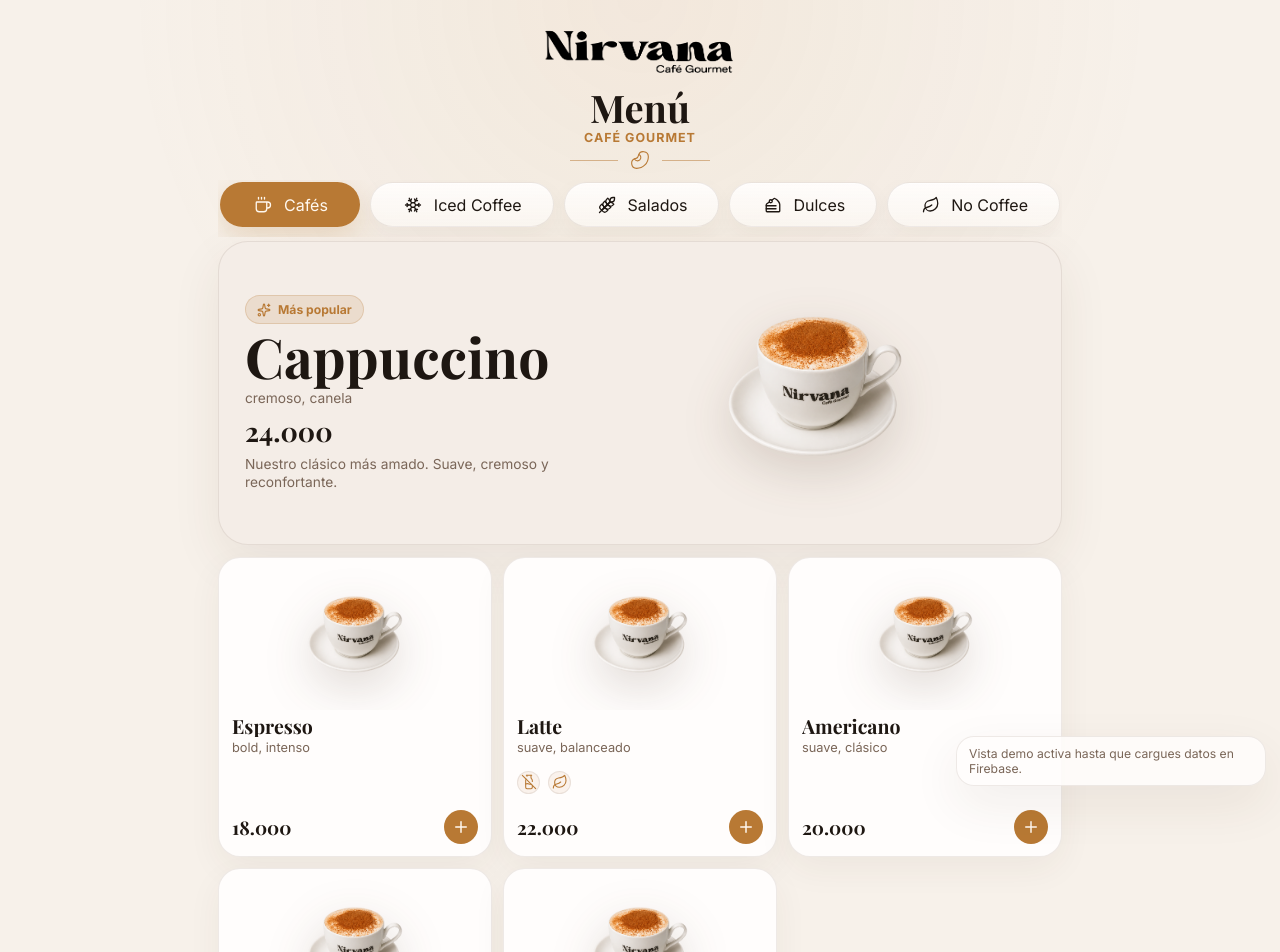
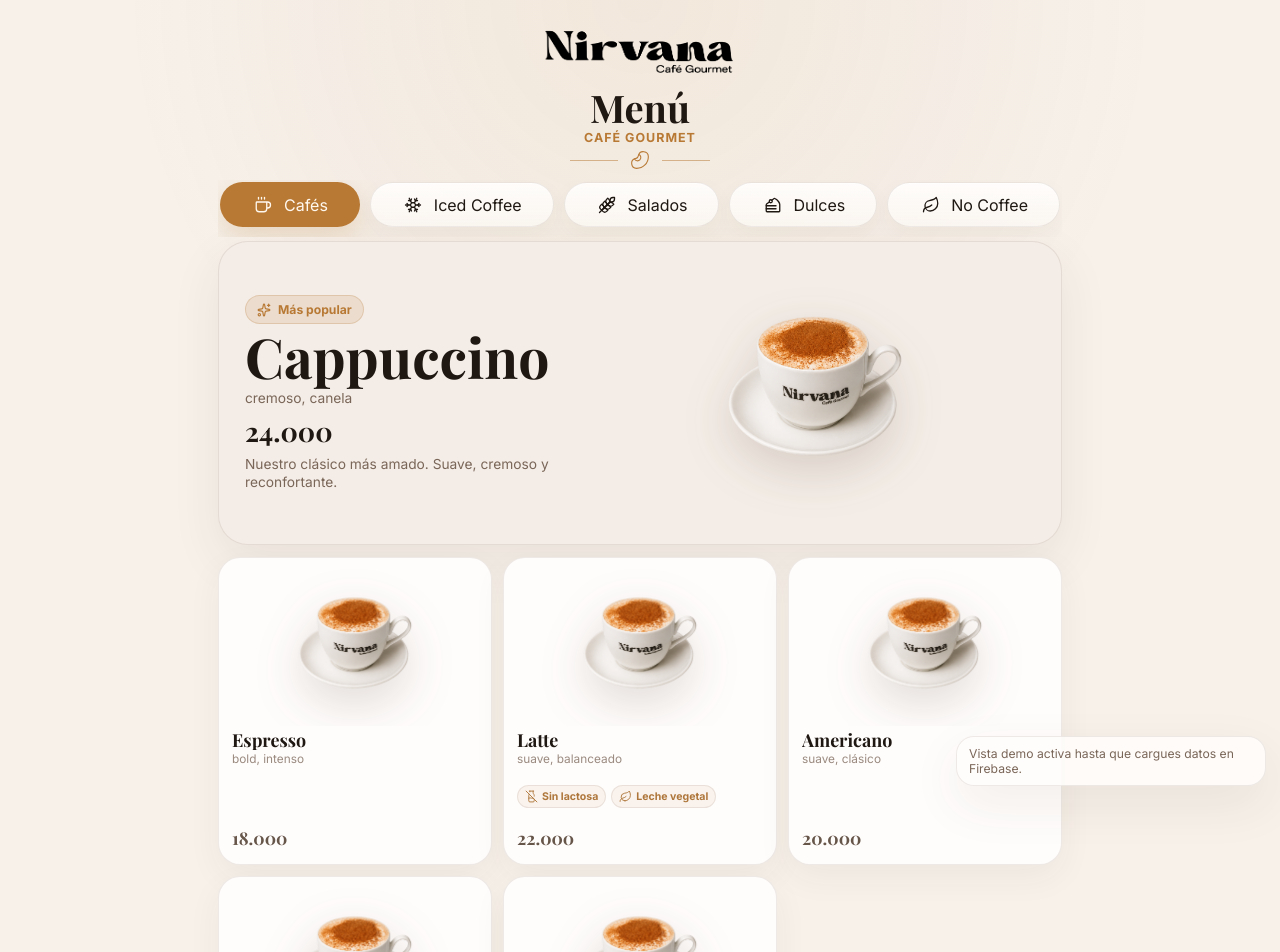
Before and after one commit to Gastonmaluff/MENU-DIGITAL, a React (Vite) app: page / in a window 1280 px wide. Shown: the top 952 px of the page. Built offline with nearby package versions, Linux system fonts and the light colour scheme; no server answers; the database is empty.

Commit message:
Replace product card plus buttons with option badges

```diff
--- a/src/components/public/ProductCard.jsx
+++ b/src/components/public/ProductCard.jsx
@@ -1,4 +1,3 @@
-import { Plus } from 'lucide-react';
 import { formatPrice } from '../../utils/format';
 import ProductImage from './ProductImage';
 import ProductOptionIcons from './ProductOptionIcons';
@@ -18,9 +17,6 @@
       </div>
       <div className="product-card-footer">
         <strong>{formatPrice(product.price)}</strong>
-        <span className="round-action">
-          <Plus size={18} />
-        </span>
       </div>
     </button>
   );
--- a/src/components/public/ProductOptionIcons.jsx
+++ b/src/components/public/ProductOptionIcons.jsx
@@ -10,7 +10,8 @@
     <div className={`product-option-icons product-option-icons--${size}`} aria-label="Opciones disponibles">
       {visibleOptions.map(({ key, label, Icon }) => (
         <span key={key} title={label} aria-label={label}>
-          <Icon size={size === 'modal' ? 19 : 16} strokeWidth={1.6} />
+          <Icon size={size === 'modal' ? 18 : 13} strokeWidth={1.7} />
+          <b>{label}</b>
         </span>
       ))}
     </div>
--- a/src/styles.css
+++ b/src/styles.css
@@ -356,7 +356,7 @@
   overflow: hidden;
 }
 .product-image-frame--tiny { width: 74px; height: 74px; }
-.product-image-frame--small { height: 142px; padding: 0 4px 10px; }
+.product-image-frame--small { height: 158px; padding: 0 2px 8px; }
 .product-image-frame--medium { height: 220px; }
 .product-image-frame--large { height: 330px; }
 .product-image-frame--featured { height: 266px; padding: 0 0 14px; }
@@ -374,8 +374,8 @@
   max-height: 106%;
 }
 .product-image-frame--small .product-image {
-  max-width: 82%;
-  max-height: 110%;
+  max-width: 88%;
+  max-height: 116%;
 }
 .product-image-placeholder {
   width: 86px;
@@ -400,10 +400,10 @@
   padding: 10px 13px 12px;
   color: inherit;
   text-align: left;
-  min-height: 300px;
+  min-height: 308px;
   display: grid;
-  grid-template-rows: 142px minmax(78px, 1fr) 34px;
-  gap: 6px;
+  grid-template-rows: 158px minmax(82px, 1fr) 30px;
+  gap: 5px;
   transition: transform 180ms ease, box-shadow 180ms ease;
 }
 .product-card:hover,
@@ -412,24 +412,25 @@
   box-shadow: var(--shadow-card);
 }
 .product-card-image-area {
-  height: 142px;
+  height: 158px;
   display: flex;
   align-items: center;
   justify-content: center;
   overflow: visible;
 }
 .product-card-content {
-  min-height: 78px;
+  min-height: 82px;
   display: grid;
-  grid-template-rows: minmax(0, auto) 24px;
-  gap: 4px;
+  grid-template-rows: minmax(0, auto) auto;
+  gap: 6px;
 }
 .product-card-copy {
   min-width: 0;
 }
 .product-card h3 {
-  font-size: 1.22rem;
-  margin: 0 0 3px;
+  color: var(--text-primary);
+  font-size: 1.12rem;
+  margin: 0 0 2px;
   line-height: 1.05;
   display: -webkit-box;
   -webkit-line-clamp: 1;
@@ -438,9 +439,9 @@
 }
 .product-card p {
   margin: 0;
-  color: var(--text-secondary);
+  color: color-mix(in srgb, var(--text-secondary) 76%, var(--card));
   line-height: 1.22;
-  font-size: 0.8rem;
+  font-size: 0.74rem;
   display: -webkit-box;
   -webkit-line-clamp: 1;
   -webkit-box-orient: vertical;
@@ -457,22 +458,33 @@
 .product-option-icons {
   display: flex;
   align-items: center;
-  gap: 8px;
-  min-height: 23px;
+  flex-wrap: wrap;
+  gap: 5px;
+  min-height: 24px;
 }
 .product-option-icons span {
-  width: 23px;
-  height: 23px;
+  width: fit-content;
+  min-height: 23px;
   border: 1px solid var(--border);
-  border-radius: 50%;
-  display: grid;
-  place-items: center;
-  color: var(--accent);
-  background: color-mix(in srgb, var(--accent) 8%, transparent);
+  border-radius: var(--radius-pill);
+  display: inline-flex;
+  align-items: center;
+  gap: 4px;
+  padding: 4px 7px;
+  color: color-mix(in srgb, var(--accent) 84%, var(--text-secondary));
+  background: color-mix(in srgb, var(--accent) 7%, transparent);
+  font-size: 0.66rem;
+  font-weight: 700;
+  line-height: 1;
+}
+.product-option-icons b {
+  font: inherit;
+  white-space: nowrap;
 }
 .product-option-icons--modal span {
-  width: 36px;
-  height: 36px;
+  min-height: 34px;
+  padding: 7px 11px;
+  font-size: 0.82rem;
 }
 .tag-row span,
 .variant-preview span,
@@ -487,14 +499,14 @@
 .product-card-footer {
   display: flex;
   align-items: center;
-  justify-content: space-between;
-  min-height: 34px;
+  justify-content: flex-start;
+  min-height: 30px;
 }
 .product-card-footer strong {
   font-family: 'Playfair Display', Georgia, serif;
-  font-size: 1.18rem;
+  color: color-mix(in srgb, var(--text-secondary) 78%, var(--text-primary));
+  font-size: 1.1rem;
 }
-.round-action,
 .see-more-action,
 .see-more-icon {
   width: 34px;
@@ -1124,10 +1136,10 @@
   .product-grid { grid-template-columns: 1fr; }
   .product-image-frame--featured { height: 260px; }
   .product-card-image-area,
-  .product-image-frame--small { height: 150px; }
+  .product-image-frame--small { height: 170px; }
   .product-card {
-    min-height: 318px;
-    grid-template-rows: 150px minmax(78px, 1fr) 34px;
+    min-height: 330px;
+    grid-template-rows: 170px minmax(82px, 1fr) 30px;
   }
   .admin-page-header { align-items: flex-start; flex-direction: column; }
 }
--- a/src/utils/productOptions.js
+++ b/src/utils/productOptions.js
@@ -23,6 +23,6 @@
 };
 
 export const visualOptionList = [
-  { key: 'lactoseFree', label: 'Deslactosado', Icon: MilkOff },
-  { key: 'plantBased', label: 'Vegetal', Icon: Leaf },
+  { key: 'lactoseFree', label: 'Sin lactosa', Icon: MilkOff },
+  { key: 'plantBased', label: 'Leche vegetal', Icon: Leaf },
 ];
```
